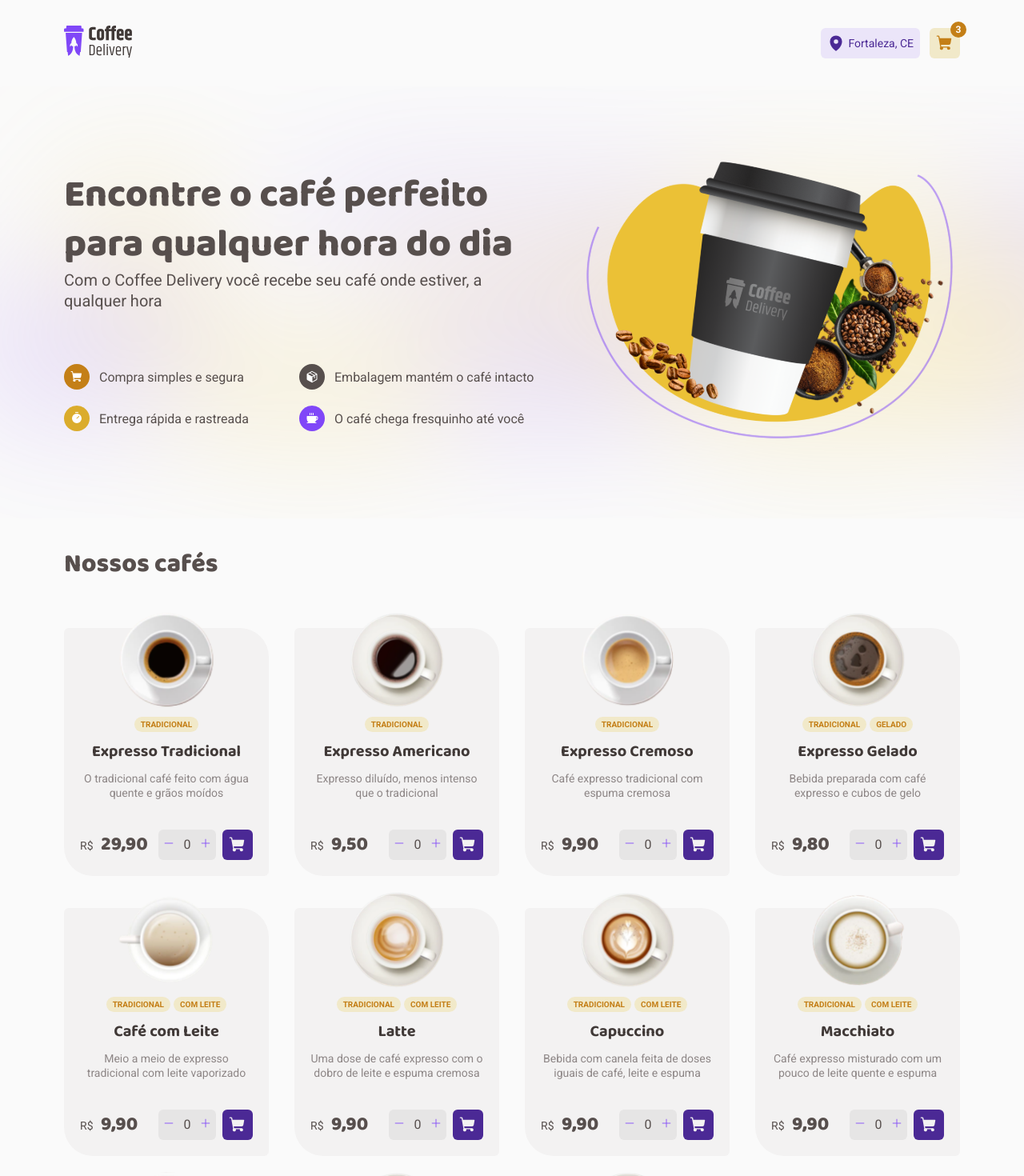
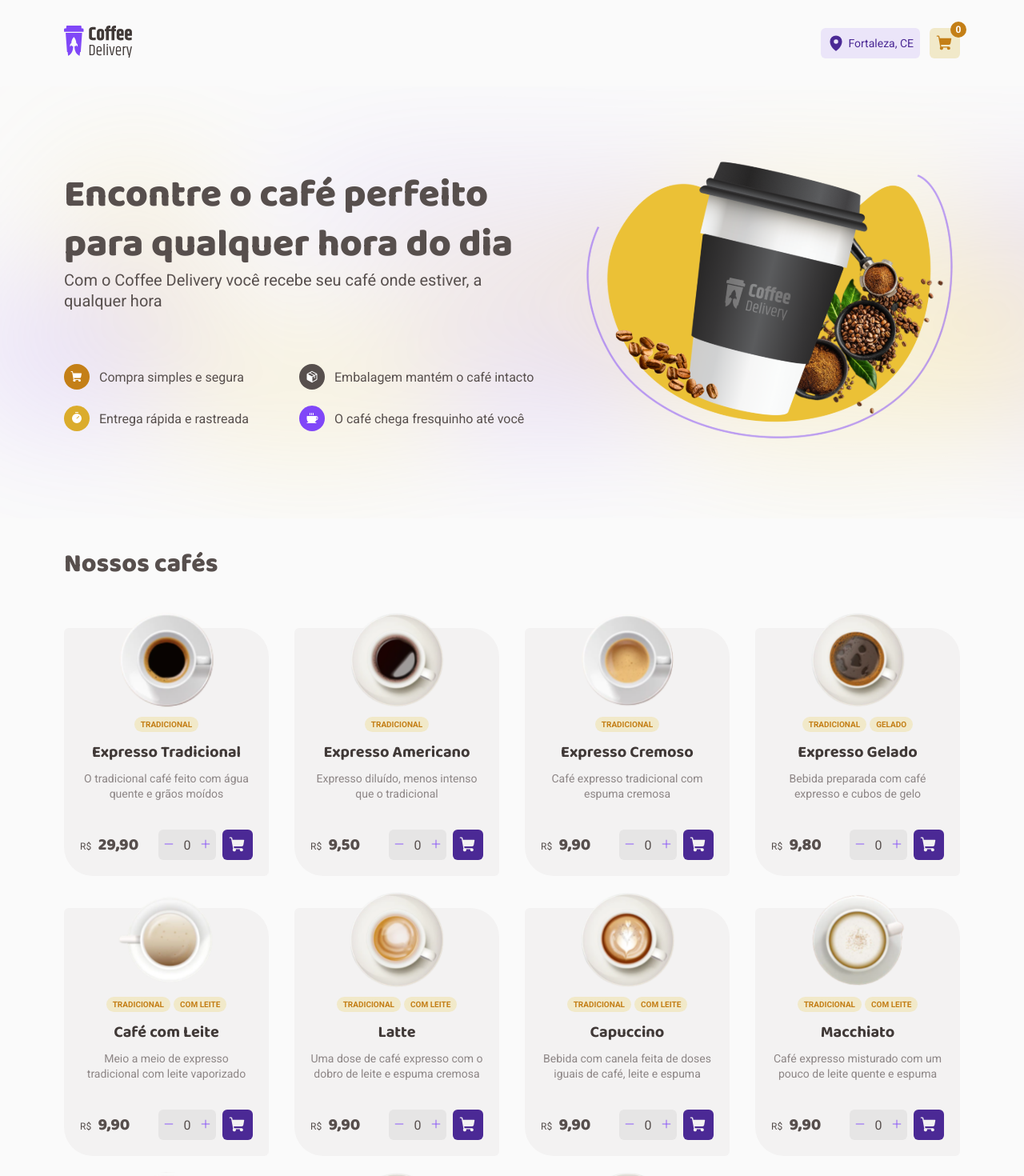
Before and after one commit to steniomoreira/cofee-delivery, a React (Vite) app: page / in a window 1280 px wide. Shown: the top 1470 px of the page at 80% size. Built offline with nearby package versions, Linux system fonts and the light colour scheme; data requests are answered from the project's data file.

Commit message:
refactor: added cartContext

```diff
--- a/src/components/cart/Cart.tsx
+++ b/src/components/cart/Cart.tsx
@@ -2,15 +2,20 @@ import { ShoppingCart } from 'phosphor-react'
 import { AnchorHTMLAttributes } from 'react'
 import { Link } from 'react-router-dom'
 import { CartContainer } from './styles'
+import { useCoffeeCartContext } from '../../hooks/useCoffeeCart'
 
 interface CartProps extends AnchorHTMLAttributes<HTMLAnchorElement> {
   to: string
 }
 
 export function Cart({ to, ...props }: CartProps) {
+  const { coffeeCart } = useCoffeeCartContext()
+
+  const total = coffeeCart.length
+
   return (
     <CartContainer>
-      <span>3</span>
+      <span>{total}</span>
 
       <Link to={to} {...props}>
         <ShoppingCart size={22} weight="fill" />
--- a/src/components/coffeeCard/CoffeeCard.tsx
+++ b/src/components/coffeeCard/CoffeeCard.tsx
@@ -10,13 +10,7 @@ import {
   TagsContainer,
 } from './styles'
 import { ShoppingCart } from 'phosphor-react'
-
-type CoffeeCartType = {
-  id: string
-  name: string
-  price: number
-  counter: number | 0
-}
+import { useCoffeeCartContext } from '../../hooks/useCoffeeCart'
 
 type CoffeeType = {
   id: string
@@ -29,10 +23,10 @@ type CoffeeType = {
 
 interface CooffeeProps {
   coffee: CoffeeType
-  handleAddCoffeeCart: (coffee: CoffeeCartType) => void
 }
 
-export function CoffeeCard({ coffee, handleAddCoffeeCart }: CooffeeProps) {
+export function CoffeeCard({ coffee }: CooffeeProps) {
+  const { handleAddCoffeeCart } = useCoffeeCartContext()
   const [counter, setCounter] = useState(0)
 
   const { id, imageUrl, name, tags, description, price } = coffee
@@ -44,6 +38,27 @@ export function CoffeeCard({ coffee, handleAddCoffeeCart }: CooffeeProps) {
   function handleDecrement() {
     if (counter === 0) return
     setCounter((state) => state - 1)
+  }
+
+  function calculatedTotalPrice() {
+    if (counter > 0) {
+      return counter * price
+    }
+
+    return price
+  }
+
+  function addCoffeeCart() {
+    const totalPrice = calculatedTotalPrice()
+
+    handleAddCoffeeCart({
+      id,
+      name,
+      totalPrice,
+      price,
+      counter,
+    })
+    setCounter(0)
   }
 
   return (
@@ -61,7 +76,8 @@ export function CoffeeCard({ coffee, handleAddCoffeeCart }: CooffeeProps) {
 
       <Buy>
         <h3>
-          <span>R$</span> {priceFormatter.format(price).replace('R$', '')}
+          <span>R$</span>{' '}
+          {priceFormatter.format(calculatedTotalPrice()).replace('R$', '')}
         </h3>
 
         <ActionContainer>
@@ -70,9 +86,7 @@ export function CoffeeCard({ coffee, handleAddCoffeeCart }: CooffeeProps) {
             handleIncrement={handleIncrement}
             handleDecrement={handleDecrement}
           />
-          <button
-            onClick={() => handleAddCoffeeCart({ id, name, price, counter })}
-          >
+          <button onClick={() => addCoffeeCart()}>
             <ShoppingCart size={22} weight="fill" />
           </button>
         </ActionContainer>
--- a/src/components/coffeeCard/styles.ts
+++ b/src/components/coffeeCard/styles.ts
@@ -69,12 +69,12 @@ export const Buy = styled.div`
   gap: 0.5rem;
 
   h3 {
-    font-size: 1.5rem;
+    font-size: 1.3rem;
     font-family: 'Baloo 2', sans-serif;
     font-weight: 800;
 
     > span {
-      font-size: 0.875rem;
+      font-size: 0.75rem;
       font-family: 'Roboto', sans-serif;
       font-weight: 400;
     }
--- /dev/null
+++ b/src/context/cartContext.tsx
@@ -0,0 +1,58 @@
+import {
+  ReactNode,
+  createContext,
+  useCallback,
+  useEffect,
+  useState,
+} from 'react'
+
+type CoffeeCart = {
+  id: string
+  name: string
+  price: number
+  totalPrice: number
+  counter: number | 0
+}
+
+interface CoffeeCartContext {
+  coffeeCart: CoffeeCart[]
+  handleAddCoffeeCart: (coffee: CoffeeCart) => void
+}
+
+export const CartContext = createContext({} as CoffeeCartContext)
+
+interface CartProviderProps {
+  children: ReactNode
+}
+
+export function CartProvider({ children }: CartProviderProps) {
+  const [coffeeCart, setCoffeeCart] = useState<CoffeeCart[]>([])
+
+  const handleAddCoffeeCart = useCallback(
+    (coffee: CoffeeCart) => {
+      if (coffee.counter > 0) {
+        setCoffeeCart((state) => [...state, coffee])
+
+        const stateJSON = JSON.stringify([...coffeeCart, coffee])
+        localStorage.setItem('@ignite-coffee-delivery:cart-1.0.0', stateJSON)
+      }
+    },
+    [coffeeCart],
+  )
+
+  useEffect(() => {
+    const storedStateAsJSON = localStorage.getItem(
+      '@ignite-coffee-delivery:cart-1.0.0',
+    )
+
+    if (storedStateAsJSON) {
+      setCoffeeCart(JSON.parse(storedStateAsJSON))
+    }
+  }, [])
+
+  return (
+    <CartContext.Provider value={{ coffeeCart, handleAddCoffeeCart }}>
+      {children}
+    </CartContext.Provider>
+  )
+}
--- /dev/null
+++ b/src/hooks/useCoffeeCart.ts
@@ -0,0 +1,8 @@
+import { useContext } from 'react'
+import { CartContext } from '../context/cartContext'
+
+export function useCoffeeCartContext() {
+  const useCoffeeCartContext = useContext(CartContext)
+
+  return useCoffeeCartContext
+}
--- a/src/pages/checkout/components/coffeeSelected/CoffeeSelected.tsx
+++ b/src/pages/checkout/components/coffeeSelected/CoffeeSelected.tsx
@@ -1,3 +1,4 @@
+import { useState } from 'react'
 import expresso from '../../../../assets/images/type-coffee/expresso.svg'
 import { ButtonSmall } from '../../../../components/buttonSmall/ButtonSmall'
 import { Counter } from '../../../../components/counter/Counter'
@@ -10,6 +11,17 @@ import {
 } from './styles'
 
 export function CoffeeSelected() {
+  const [counter, setCounter] = useState(0)
+
+  function handleIncrement() {
+    setCounter((state) => state + 1)
+  }
+
+  function handleDecrement() {
+    if (counter === 0) return
+    setCounter((state) => state - 1)
+  }
+
   return (
     <>
       <CoffeeSelectedContainer>
@@ -19,7 +31,11 @@ export function CoffeeSelected() {
           <Details>
             <h2>Expresso Tradicional</h2>
             <Actions>
-              <Counter />
+              <Counter
+                counter={counter}
+                handleIncrement={handleIncrement}
+                handleDecrement={handleDecrement}
+              />
               <ButtonSmall text="Remover" />
             </Actions>
           </Details>
--- a/src/pages/home/Home.tsx
+++ b/src/pages/home/Home.tsx
@@ -1,4 +1,4 @@
-import { useCallback, useEffect, useState } from 'react'
+import { useEffect, useState } from 'react'
 import { ShoppingCart, Package, Timer, Coffee } from 'phosphor-react'
 import { CoffeeCard } from '../../components/coffeeCard/CoffeeCard'
 import { fetchCoffees } from '../../services/coffeServiçes'
@@ -16,13 +16,6 @@ import {
 
 import imgIntro from '../../assets/images/img-intro.svg'
 
-type CoffeeCartType = {
-  id: string
-  name: string
-  price: number
-  counter: number | 0
-}
-
 type CooffeeType = {
   id: string
   imageUrl: string
@@ -34,13 +27,6 @@ type CooffeeType = {
 
 export function Home() {
   const [coffees, setCoffees] = useState<CooffeeType[]>([])
-  const [cart, setCart] = useState<CoffeeCartType[]>([])
-
-  const handleAddCoffeeCart = useCallback((coffee: CoffeeCartType) => {
-    if (coffee.counter > 0) {
-      setCart((state) => [...state, coffee])
-    }
-  }, [])
 
   function loadCoffeeList() {
     fetchCoffees().then((data) => {
@@ -49,22 +35,8 @@ export function Home() {
   }
 
   useEffect(() => {
-    const storedStateAsJSON = localStorage.getItem(
-      '@ignite-coffee-delivery:cart-1.0.0',
-    )
-
-    console.log(storedStateAsJSON)
-
-    if (storedStateAsJSON) {
-      setCart(JSON.parse(storedStateAsJSON))
-    }
     loadCoffeeList()
   }, [])
-
-  useEffect(() => {
-    const stateJSON = JSON.stringify(cart)
-    localStorage.setItem('@ignite-coffee-delivery:cart-1.0.0', stateJSON)
-  }, [cart])
 
   return (
     <>
@@ -117,11 +89,7 @@ export function Home() {
         </header>
         <CoffeeList>
           {coffees.map((coffee) => (
-            <CoffeeCard
-              key={coffee.id}
-              coffee={coffee}
-              handleAddCoffeeCart={handleAddCoffeeCart}
-            />
+            <CoffeeCard key={coffee.id} coffee={coffee} />
           ))}
         </CoffeeList>
       </CoffeeListContainer>
```
Also changed, not shown: src/App.tsx (+6 -3 lines).
